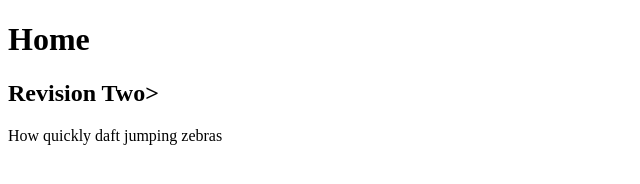
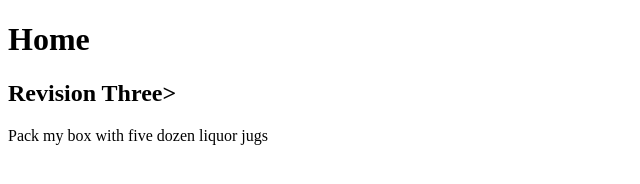
Before and after one commit to vanile/CS380EX0, a plain HTML site: page index.html in a window 1280 px wide. Shown: the whole page, without its empty margins (0-640 px from the left). Drawn offline with Linux system fonts and the light colour scheme.

Commit message:
revision three

```diff
--- a/index.html
+++ b/index.html
@@ -6,7 +6,7 @@
 </head>
 <body>
 	<h1>Home</h1>
-	<h2>Revision Two></h2>
-	<p>How quickly daft jumping zebras</p>
+	<h2>Revision Three></h2>
+	<p>Pack my box with five dozen liquor jugs</p>
 </body>
 </html>
```
